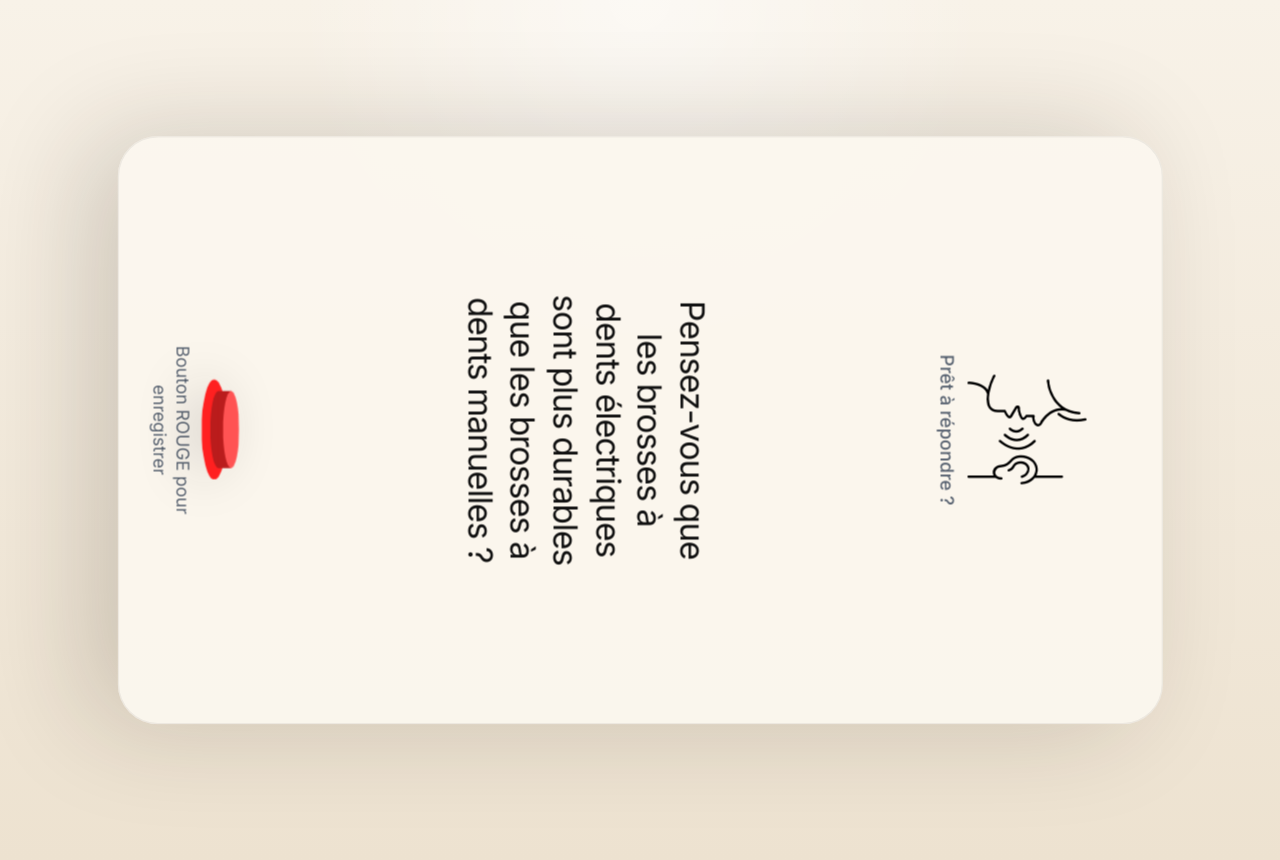
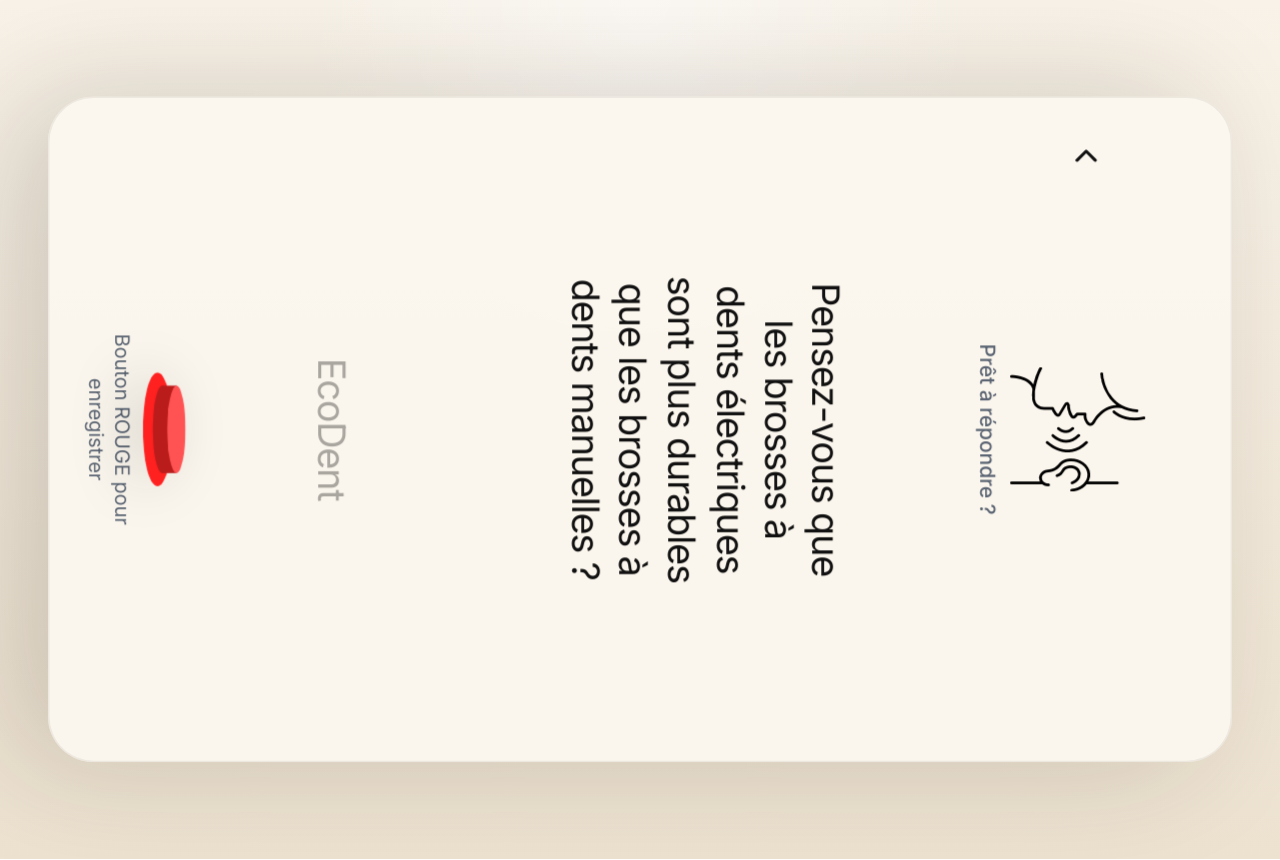
Before and after one commit to PacomeLeRouge/Mind-Market, a React (Vite) app: page / in a window 1280 px wide. Both pictures are taken after a click on the button "Validez avec le bouton VERT". Built offline with nearby package versions, Linux system fonts and the light colour scheme.

Commit message:
Ajout du logo Mind&Market, du nom de projet pour chaque question et du bouton retour sur l'écran d'enregistrement

```diff
--- a/src/App.jsx
+++ b/src/App.jsx
@@ -1,5 +1,5 @@
 import React, { useEffect, useState, useRef, useCallback } from 'react';
-import { GreenButton, Hand, Joystick, OpenHub, RedButton, Whisper } from './svg/index.js';
+import { GreenButton, Hand, Joystick, MindMarketLogo, OpenHub, RedButton, Whisper } from './svg/index.js';
 
 // --- CONFIGURATION ---
 const KEYS = {
@@ -13,17 +13,20 @@ const QUESTIONS = [
   {
     id: 'q_001',
     authorId: 'auth_101',
-    text: 'Pensez-vous que les brosses à dents électriques sont plus durables que les brosses à dents manuelles ?'
+    text: 'Pensez-vous que les brosses à dents électriques sont plus durables que les brosses à dents manuelles ?',
+    projectName: 'EcoDent'
   },
   {
     id: 'q_002',
     authorId: 'auth_102',
-    text: 'Pour vous, quel produit du quotidien pourrait être repensé pour durer plus longtemps ?'
+    text: 'Pour vous, quel produit du quotidien pourrait être repensé pour durer plus longtemps ?',
+    projectName: 'DurableLife'
   },
   {
     id: 'q_003',
     authorId: 'auth_101',
-    text: 'Quelle innovation simple améliorerait le recyclage ou la réutilisation dans votre quotidien ?'
+    text: 'Quelle innovation simple améliorerait le recyclage ou la réutilisation dans votre quotidien ?',
+    projectName: 'RecycleSmart'
   }
 ];
 
@@ -203,6 +206,7 @@ export default function App() {
             </div>
             <div className={`question-card slide-${slideDir}`} key={questionIndex}>
               <p className="question-text">{QUESTIONS[questionIndex].text}</p>
+              <p className="project-name">{QUESTIONS[questionIndex].projectName}</p>
             </div>
             <div className="screen-actions">
               <div className="hint-block compact">
@@ -220,11 +224,17 @@ export default function App() {
         {activeStep === 'speak' && (
           <section className="screen-frame screen-speak fade-in-up">
             <div className="top-copy">
+              <button className="back-button" onClick={goToNextStep} aria-label="Retour">
+                <svg width="24" height="24" viewBox="0 0 24 24" fill="none" xmlns="http://www.w3.org/2000/svg">
+                  <path d="M15 18L9 12L15 6" stroke="#111111" strokeWidth="2" strokeLinecap="round" strokeLinejoin="round"/>
+                </svg>
+              </button>
               <img className="hero-icon icon-small" src={Whisper} alt="Whisper" />
               <p className="eyebrow">Prêt à répondre ?</p>
             </div>
             <div className="question-card question-card--large">
               <p>{QUESTIONS[questionIndex].text}</p>
+              <p className="project-name">{QUESTIONS[questionIndex].projectName}</p>
             </div>
             <button className="action-button record pulse" onClick={handleActionRed}>
               <img src={RedButton} alt="Rouge" />
@@ -280,6 +290,7 @@ export default function App() {
               <p>Votre voix a été enregistrée avec succès.</p>
             </div>
             <div className="partner-block">
+              <img src={MindMarketLogo} alt="Mind&Market" className="mindmarket-logo" />
               <img src={OpenHub} alt="OpenHub" className="openhub" />
               <p className="partner-note">Dispositif réalisé par l'UCLouvain OpenHub.</p>
             </div>
--- a/src/styles.css
+++ b/src/styles.css
@@ -54,8 +54,8 @@ img {
 }
 
 .device-frame {
-  --tv-shell-gap: clamp(28px, 6vw, 64px);
-  --tv-zoom: 1.34;
+  --tv-shell-gap: clamp(20px, 4vw, 48px);
+  --tv-zoom: 1.52;
   --tv-screen-height: min(
     calc((100vw - var(--tv-shell-gap) * 2) / var(--tv-zoom)),
     calc(((100vh - var(--tv-shell-gap) * 2) * 16 / 9) / var(--tv-zoom)),
@@ -104,6 +104,28 @@ img {
   text-align: center;
   gap: 8px;
   padding-top: 6px;
+  position: relative;
+}
+
+.back-button {
+  position: absolute;
+  left: 0;
+  top: 50%;
+  transform: translateY(-50%);
+  background: none;
+  border: none;
+  padding: 8px;
+  cursor: pointer;
+  border-radius: 8px;
+  transition: background 120ms ease;
+}
+
+.back-button:hover {
+  background: rgba(17, 17, 17, 0.06);
+}
+
+.back-button svg {
+  display: block;
 }
 
 .top-copy--spacious {
@@ -168,7 +190,19 @@ img {
 }
 
 .question-text {
-  text-wrap: balance;
+  margin: 0;
+  font-size: clamp(1.1rem, 3.8vw, 1.45rem);
+  line-height: 1.5;
+  font-weight: 500;
+}
+
+.project-name {
+  margin: 8px 0 0;
+  font-size: 7px;
+  font-weight: 400;
+  color: rgba(17, 17, 17, 0.35);
+  letter-spacing: 0.01em;
+  text-transform: none;
 }
 
 .question-card--large p {
@@ -297,6 +331,11 @@ img {
 
 .openhub {
   width: min(46vw, 145px);
+}
+
+.mindmarket-logo {
+  width: min(34vw, 110px);
+  margin-bottom: 12px;
 }
 
 .partner-note {
@@ -431,8 +470,8 @@ img {
   }
 
   .device-frame {
-    --tv-shell-gap: 18px;
-    --tv-zoom: 1.42;
+    --tv-shell-gap: 14px;
+    --tv-zoom: 1.58;
     --tv-screen-height: min(
       calc((100vw - var(--tv-shell-gap) * 2) / var(--tv-zoom)),
       calc(((100vh - var(--tv-shell-gap) * 2) * 16 / 9) / var(--tv-zoom))
--- a/src/svg/index.js
+++ b/src/svg/index.js
@@ -2,5 +2,6 @@ export { default as GreenButton } from './Green_Button.svg';
 export { default as RedButton } from './Red_Button.svg';
 export { default as Hand } from './Hand.svg';
 export { default as Joystick } from './Joystick.svg';
+export { default as MindMarketLogo } from './MindMakret_logo.svg';
 export { default as OpenHub } from './OpenHub.svg';
 export { default as Whisper } from './Whisper.svg';
```
Also changed, not shown: src/svg/MindMakret_logo.svg (added).
